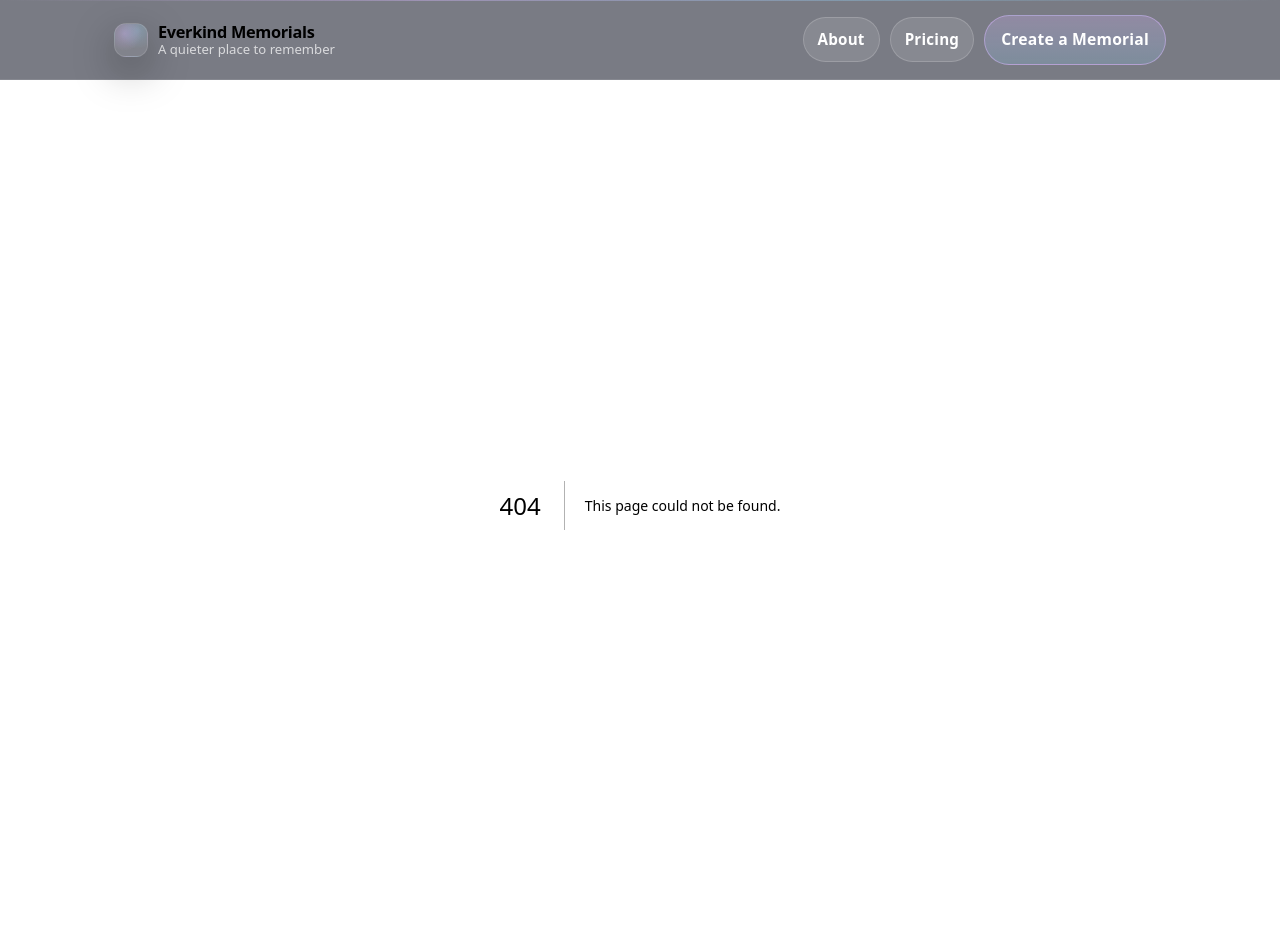
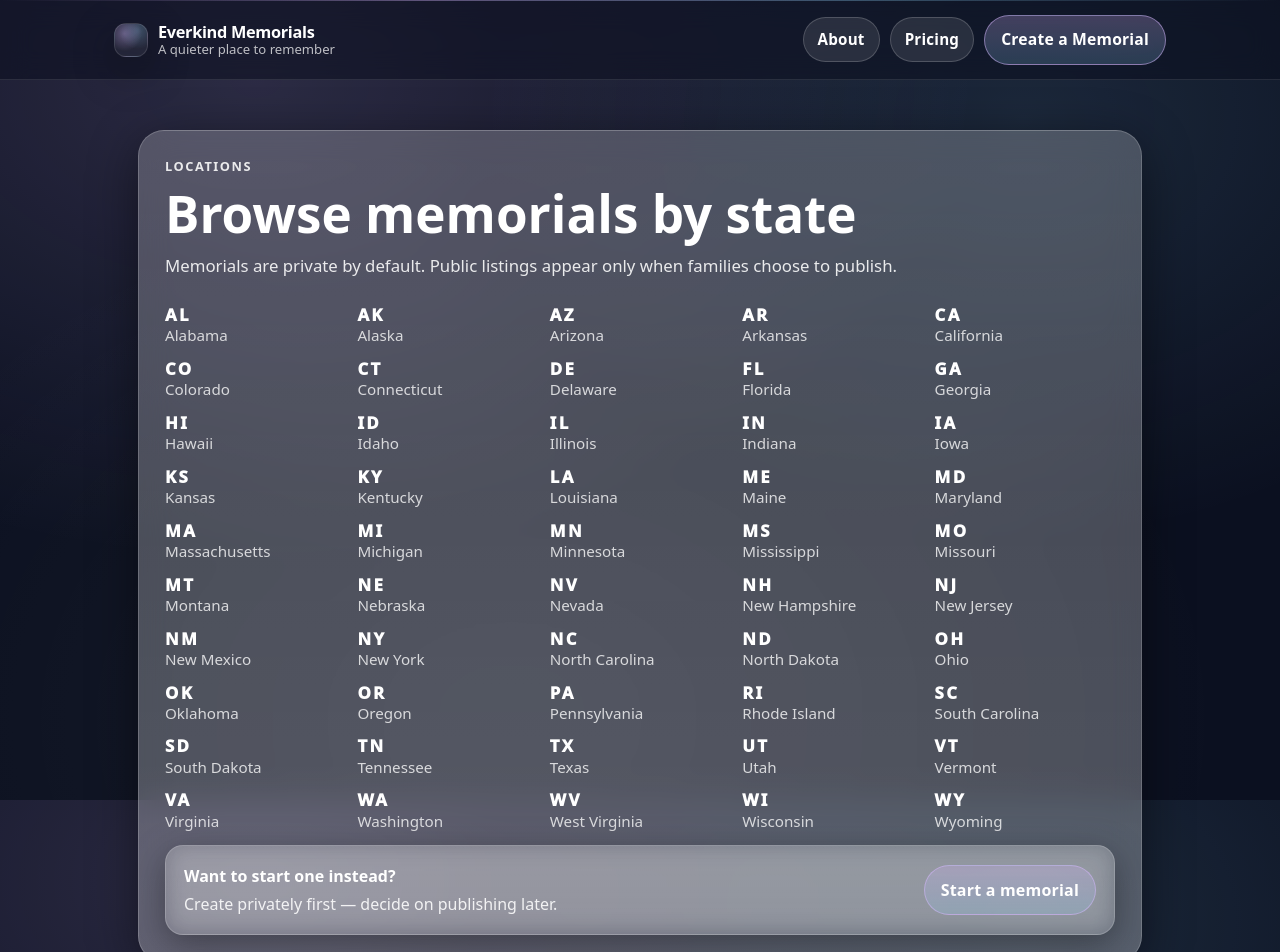
Before and after one commit to KristineMK72/everkind-memorials, a Next.js app: page /locations in a window 1280 px wide. Before the commit this address had no page. Shown: the top 952 px of the page. Built offline with nearby package versions, Linux system fonts and the light colour scheme.

Commit message:
Create page.tsx

```diff
--- /dev/null
+++ b/app/locations/page.tsx
@@ -0,0 +1,144 @@
+import Link from "next/link";
+
+type StateItem = { name: string; abbr: string; slug: string };
+
+const STATES: StateItem[] = [
+  { name: "Alabama", abbr: "AL", slug: "alabama" },
+  { name: "Alaska", abbr: "AK", slug: "alaska" },
+  { name: "Arizona", abbr: "AZ", slug: "arizona" },
+  { name: "Arkansas", abbr: "AR", slug: "arkansas" },
+  { name: "California", abbr: "CA", slug: "california" },
+  { name: "Colorado", abbr: "CO", slug: "colorado" },
+  { name: "Connecticut", abbr: "CT", slug: "connecticut" },
+  { name: "Delaware", abbr: "DE", slug: "delaware" },
+  { name: "Florida", abbr: "FL", slug: "florida" },
+  { name: "Georgia", abbr: "GA", slug: "georgia" },
+  { name: "Hawaii", abbr: "HI", slug: "hawaii" },
+  { name: "Idaho", abbr: "ID", slug: "idaho" },
+  { name: "Illinois", abbr: "IL", slug: "illinois" },
+  { name: "Indiana", abbr: "IN", slug: "indiana" },
+  { name: "Iowa", abbr: "IA", slug: "iowa" },
+  { name: "Kansas", abbr: "KS", slug: "kansas" },
+  { name: "Kentucky", abbr: "KY", slug: "kentucky" },
+  { name: "Louisiana", abbr: "LA", slug: "louisiana" },
+  { name: "Maine", abbr: "ME", slug: "maine" },
+  { name: "Maryland", abbr: "MD", slug: "maryland" },
+  { name: "Massachusetts", abbr: "MA", slug: "massachusetts" },
+  { name: "Michigan", abbr: "MI", slug: "michigan" },
+  { name: "Minnesota", abbr: "MN", slug: "minnesota" },
+  { name: "Mississippi", abbr: "MS", slug: "mississippi" },
+  { name: "Missouri", abbr: "MO", slug: "missouri" },
+  { name: "Montana", abbr: "MT", slug: "montana" },
+  { name: "Nebraska", abbr: "NE", slug: "nebraska" },
+  { name: "Nevada", abbr: "NV", slug: "nevada" },
+  { name: "New Hampshire", abbr: "NH", slug: "new-hampshire" },
+  { name: "New Jersey", abbr: "NJ", slug: "new-jersey" },
+  { name: "New Mexico", abbr: "NM", slug: "new-mexico" },
+  { name: "New York", abbr: "NY", slug: "new-york" },
+  { name: "North Carolina", abbr: "NC", slug: "north-carolina" },
+  { name: "North Dakota", abbr: "ND", slug: "north-dakota" },
+  { name: "Ohio", abbr: "OH", slug: "ohio" },
+  { name: "Oklahoma", abbr: "OK", slug: "oklahoma" },
+  { name: "Oregon", abbr: "OR", slug: "oregon" },
+  { name: "Pennsylvania", abbr: "PA", slug: "pennsylvania" },
+  { name: "Rhode Island", abbr: "RI", slug: "rhode-island" },
+  { name: "South Carolina", abbr: "SC", slug: "south-carolina" },
+  { name: "South Dakota", abbr: "SD", slug: "south-dakota" },
+  { name: "Tennessee", abbr: "TN", slug: "tennessee" },
+  { name: "Texas", abbr: "TX", slug: "texas" },
+  { name: "Utah", abbr: "UT", slug: "utah" },
+  { name: "Vermont", abbr: "VT", slug: "vermont" },
+  { name: "Virginia", abbr: "VA", slug: "virginia" },
+  { name: "Washington", abbr: "WA", slug: "washington" },
+  { name: "West Virginia", abbr: "WV", slug: "west-virginia" },
+  { name: "Wisconsin", abbr: "WI", slug: "wisconsin" },
+  { name: "Wyoming", abbr: "WY", slug: "wyoming" },
+];
+
+export default function LocationsPage() {
+  return (
+    <main>
+      <div className="container">
+        <section className="glass" style={{ padding: 26 }}>
+          <div className="kicker">Locations</div>
+          <h1 className="h1" style={{ marginTop: 10 }}>
+            Browse memorials by state
+          </h1>
+          <p className="p" style={{ maxWidth: 860 }}>
+            Memorials are private by default. Public listings appear only when families choose to publish.
+          </p>
+
+          <div style={{ height: 14 }} />
+
+          <div className="stateGrid">
+            {STATES.map((s) => (
+              <Link
+                key={s.abbr}
+                href={`/locations/${s.slug}`}
+                className="stateTile"
+                aria-label={s.name}
+                title={s.name}
+              >
+                <div className="stateAbbr">{s.abbr}</div>
+                <div className="stateName">{s.name}</div>
+              </Link>
+            ))}
+          </div>
+
+          <div style={{ height: 16 }} />
+
+          <div className="card" style={{ padding: 18, display: "flex", gap: 12, flexWrap: "wrap", alignItems: "center" }}>
+            <div style={{ display: "grid", gap: 4 }}>
+              <div style={{ fontWeight: 850 }}>Want to start one instead?</div>
+              <div style={{ color: "var(--muted)" }}>Create privately first — decide on publishing later.</div>
+            </div>
+            <div style={{ marginLeft: "auto" }}>
+              <Link className="btn btnPrimary" href="/create-memorial?plan=free">
+                Start a memorial
+              </Link>
+            </div>
+          </div>
+        </section>
+
+        <div style={{ height: 26 }} />
+      </div>
+
+      {/* Page-scoped styles so you don’t have to touch globals */}
+      <style jsx>{`
+        .stateGrid{
+          display: grid;
+          grid-template-columns: repeat(auto-fit, minmax(160px, 1fr));
+          gap: 12px;
+          margin-top: 10px;
+        }
+        .stateTile{
+          display: grid;
+          gap: 6px;
+          padding: 14px;
+          border-radius: 18px;
+          border: 1px solid rgba(255,255,255,0.14);
+          background: rgba(255,255,255,0.08);
+          text-decoration: none;
+        }
+        .stateTile:hover{
+          background: rgba(255,255,255,0.12);
+          border-color: rgba(255,255,255,0.22);
+        }
+        .stateAbbr{
+          font-weight: 950;
+          letter-spacing: 0.14em;
+          font-size: 1.05rem;
+        }
+        .stateName{
+          color: rgba(255,255,255,0.78);
+          font-size: 0.95rem;
+          line-height: 1.1;
+        }
+        @media (max-width: 420px){
+          .stateGrid{ grid-template-columns: repeat(2, minmax(0, 1fr)); }
+          .stateName{ display: none; } /* tiny phones: just show abbreviations */
+        }
+      `}</style>
+    </main>
+  );
+}
```
